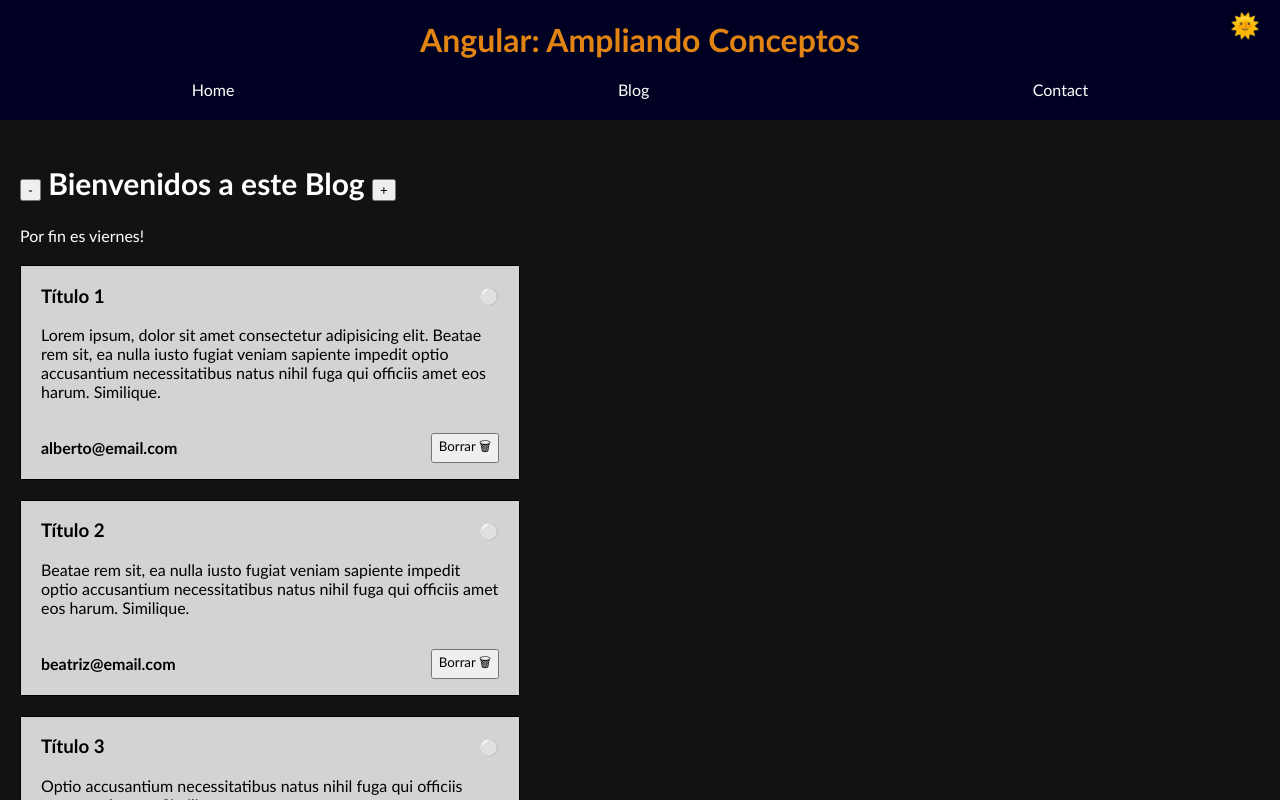
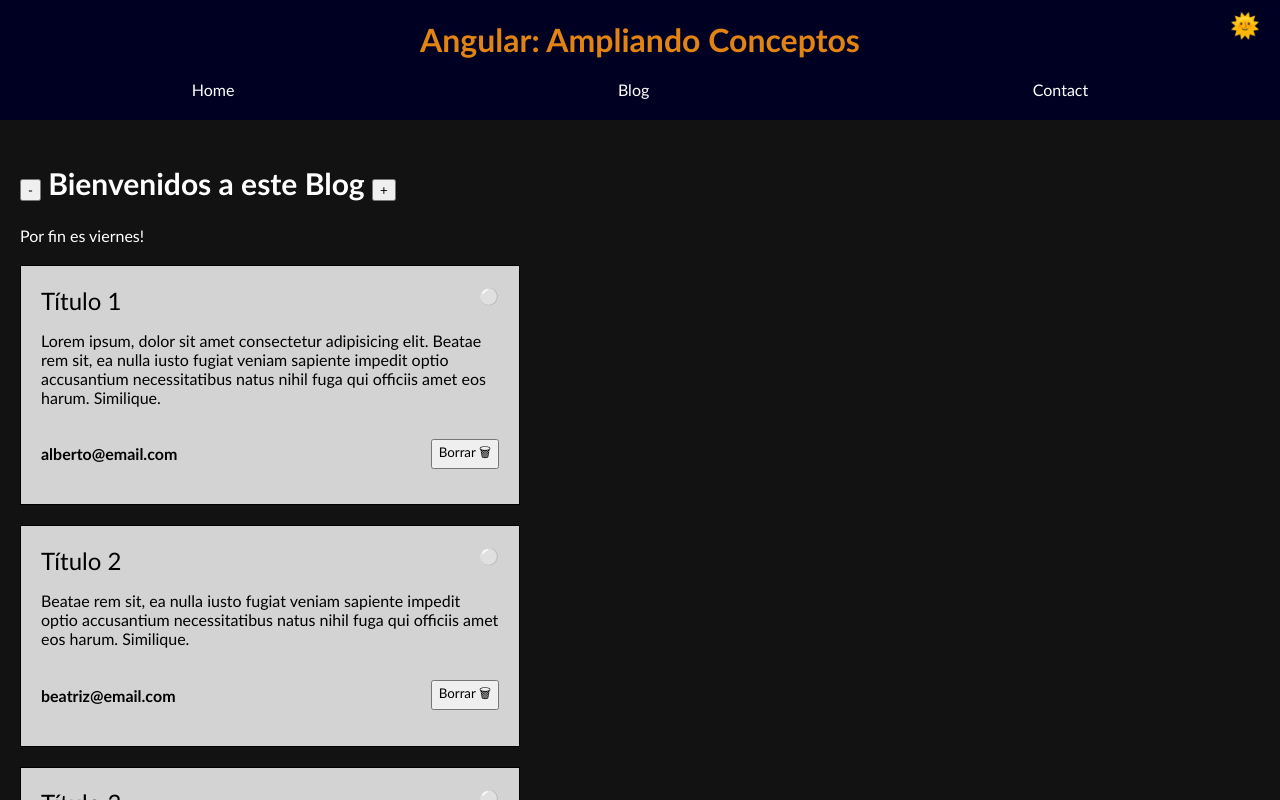
Before and after one commit to Amaza-ing/OW-Angular-Ampliando-Conceptos, an Angular app: page /blog in a window 1280 px wide. Shown: the top 800 px of the page. Built offline with nearby package versions, Linux system fonts and the light colour scheme.

Commit message:
parametric routes

```diff
--- a/src/app/components/article-card/article-card.component.css
+++ b/src/app/components/article-card/article-card.component.css
@@ -4,8 +4,14 @@
   color: black;
   border: 1px solid black;
   margin-top: 20px;
-  padding: 0 20px;
+  padding: 20px;
   position: relative;
+
+  .link {
+    color: black;
+    font-size: 1.5rem;
+    text-decoration: none;
+  }
 
   .fav-icon {
     font-style: normal;
--- a/src/app/components/article-card/article-card.component.html
+++ b/src/app/components/article-card/article-card.component.html
@@ -5,7 +5,7 @@
   <i class="fav-icon" (click)="toggleFavorite()">
     {{ isFavorite() ? "🟡" : "⚪" }}
   </i>
-  <h3>{{ article.title }}</h3>
+  <a class="link" [routerLink]="article.id.toString()">{{ article.title }}</a>
   <p>{{ article.body }}</p>
   <div class="bottom">
     <h4>{{ article.author }}</h4>
--- a/src/app/components/article-card/article-card.component.ts
+++ b/src/app/components/article-card/article-card.component.ts
@@ -1,9 +1,10 @@
 import { Component, input, output, signal } from '@angular/core';
 import { Article } from '../../models/Article';
+import { RouterLink } from '@angular/router';
 
 @Component({
   selector: 'app-article-card',
-  imports: [],
+  imports: [RouterLink],
   templateUrl: './article-card.component.html',
   styleUrl: './article-card.component.css',
 })
```
